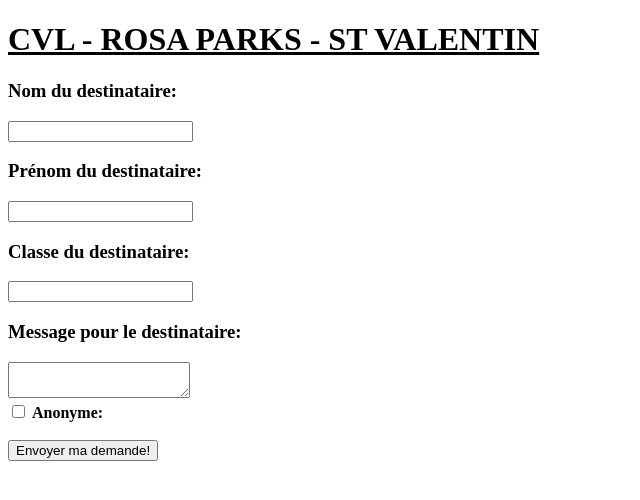
After one commit to Matyu9/CVL-COMMANDE-FLEUR, a Flask app: template templates/home-login.html in a window 1280 px wide. The commit adds this page. Shown: the top 500 px of the page, without its empty margins (0-640 px from the left). Run offline with Flask 2, Linux system fonts and the light colour scheme; the template is opened without the code that fills it, so the values that code supplies are empty.

Commit message:
troisième commit

```diff
--- a/app.py
+++ b/app.py
@@ -3,22 +3,28 @@ from Utils import database
 import sqlite3
 
 app = Flask(__name__)
-database_user = database.DataBase(user="cantina", password="LeMdPDeTest", host="localhost", port=3306,
-                                        database="cantina_db")
-database_command = sqlite3.connect('database.db')
-database_command_cursor = database_command.cursor()
+database = database.DataBase(user="cantina", password="LeMdPDeTest", host="localhost", port=3306,
+                             database="cantina_db")
+database.connection()
+database.create_table("""CREATE TABLE IF NOT EXISTS commande(id INT PRIMARY KEY NOT NULL AUTO_INCREMENT,
+nom_destinataire TEXT NOT NULL, prenom_destinataire TEXT NOT NULL, classe_destinataire INT  NOT NULL, nom_envoyeur
+TEXT, prenom_envoyeur TEXT, classe_envoyeur INT, message TEXT(150))""")
 
 
 @app.route('/')
 def home():
-    return render_template("home.html")
+    if not request.cookies.get('userID'):
+        return render_template("home-no-login.html")
+    if len(database.select("SELECT user_name FROM user WHERE token=? AND admin", (request.cookies.get('userID'),),)) > 0:
+        return render_template("home-login.html")
+    else:
+        return render_template("home-no-login.html")
 
 
 @app.route('/commande', methods=['POST'])
 def commande():
     if not request.form['nd'] or not request.form["pd"] or not request.form["cd"]:
         return redirect(url_for("home"))
-    database_command_cursor.execute()
     return "Merci de votre commande, la fleur de {} {} sera remis le je sais plus quand".format(request.form["nd"],
                                                                                                 request.form["pd"])
 
--- /dev/null
+++ b/templates/home-login.html
@@ -0,0 +1,34 @@
+<!DOCTYPE html>
+<html lang="en">
+<head>
+    <meta charset="UTF-8">
+    <title>CVL - Saint Valentin - 2023</title>
+</head>
+<body>
+    <h1 style="text-decoration: underline">CVL - ROSA PARKS - ST VALENTIN</h1>
+    <form action="{{ url_for('commande') }}" method="post">
+        <h3>Nom du destinataire:</h3>
+        <label>
+            <input type = 'text' name = 'nd' required/>
+        </label>
+        <h3>Prénom du destinataire:</h3>
+        <label>
+            <input type = 'text' name = 'pd' required/>
+        </label>
+        <h3>Classe du destinataire:</h3>
+        <label>
+            <input type = 'text' name = 'cd' required/>
+        </label>
+        <h3>Message pour le destinataire:</h3>
+        <label>
+            <textarea name = 'md'></textarea>
+        </label>
+        <br>
+        <input type="checkbox" id="oui" name="oui" value="yes" >
+        <label for="oui" style="font-size: 1em"><strong>Anonyme:</strong></label>
+        <br>
+        <br>
+        <button type="submit">Envoyer ma demande!</button>
+    </form>
+</body>
+</html>
```
Also changed, not shown: templates/home-no-login.html (renamed from templates/home.html, +1 -9 lines), Utils/database.py (line endings or trailing spaces).
